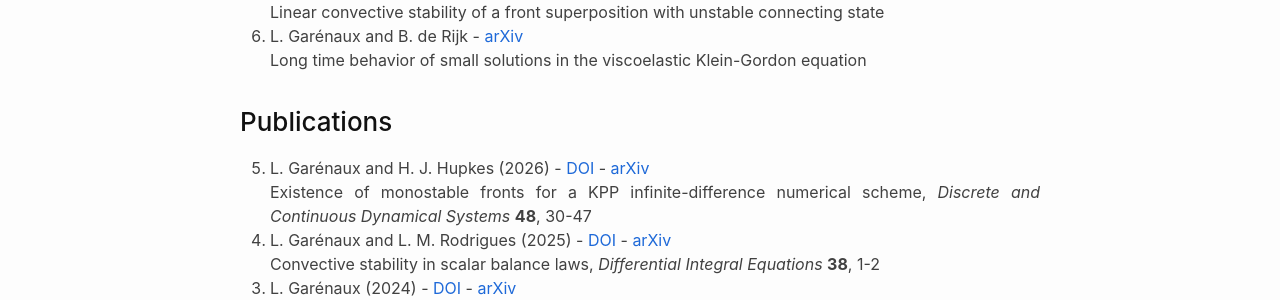
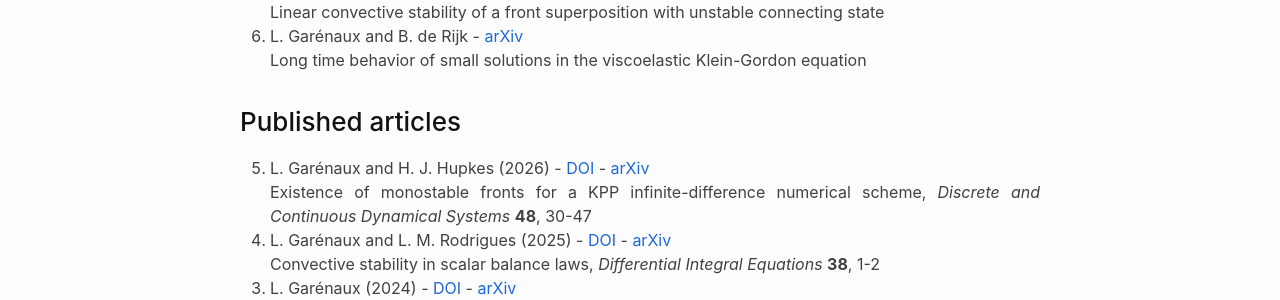
Before and after one commit to louisgarenaux/louisgarenaux.github.io, a Jekyll site: the page built from research.markdown, in a window 1280 px wide. Shown: the part 616-916 px from the top of the page. Built offline with Jekyll 4.4.1, drawn with Linux system fonts in a browser that asks for light colours; nearby versions of some CDN libraries.

Commit message:
Preparing translation : extract article information, place them in _includes and include them in research page.

```diff
--- a/Gemfile
+++ b/Gemfile
@@ -32,3 +32,5 @@ gem "wdm", "~> 0.1", :platforms => [:mingw, :x64_mingw, :mswin]
 # Lock `http_parser.rb` gem to `v0.6.x` on JRuby builds since newer versions of the gem
 # do not have a Java counterpart.
 gem "http_parser.rb", "~> 0.6.0", :platforms => [:jruby]
+
+gem "bigdecimal", "~> 3.3"
--- a/_config.yml
+++ b/_config.yml
@@ -43,6 +43,12 @@ plugins:
   - jekyll-feed
   - jekyll-seo-tag
 
+path:
+  preprints: article-information/preprints.markdown
+  publications: article-information/publications.markdown
+  notes: article-information/notes.markdown
+  memoirs: article-information/memoirs.markdown
+
 minima:
   skin: classic
   nav_pages:
--- /dev/null
+++ b/_includes/article-information/memoirs.markdown
@@ -0,0 +1,6 @@
+
+
+PhD thesis (2022) - [HAL][thesis]
+Asymptotic stability of invasion fronts in reaction-diffusion equations
+
+[thesis]: https://hal.archives-ouvertes.fr/view/index/docid/3726785
--- /dev/null
+++ b/_includes/article-information/notes.markdown
@@ -0,0 +1,8 @@
+
+
+{: start="1"}
+{: reversed="reversed"}
+1. L. Garénaux and B. de Rijk - [arXiv][garenaux-deRijk:note-arxiv]
+Global existence and decay of small solutions in a viscous half Klein–Gordon equation
+
+[garenaux-deRijk:note-arxiv]: https://arxiv.org/abs/2509.13188
--- /dev/null
+++ b/_includes/article-information/preprints.markdown
@@ -0,0 +1,14 @@
+
+
+{: start="8"}
+{: reversed="reversed"}
+1. E. Bukieda, L. Garénaux and B. de Rijk - [arXiv][bukieda-garenaux-deRijk:arxiv]
+Orbital stability of plane waves in the Klein-Gordon equation against localized perturbations
+1. L. Garénaux and B. Hilder - [arXiv][garenaux-Hilder:arxiv]
+Linear convective stability of a front superposition with unstable connecting state
+1. L. Garénaux and B. de Rijk - [arXiv][garenaux-deRijk:arxiv]
+Long time behavior of small solutions in the viscoelastic Klein-Gordon equation
+
+[bukieda-garenaux-deRijk:arxiv]: https://arxiv.org/abs/2506.06029
+[garenaux-Hilder:arxiv]: https://arxiv.org/abs/2503.09522
+[garenaux-deRijk:arxiv]: https://arxiv.org/abs/2402.02220
--- /dev/null
+++ b/_includes/article-information/publications.markdown
@@ -0,0 +1,21 @@
+
+
+{: start="5"}
+{: reversed="reversed"}
+1. L. Garénaux and H. J. Hupkes (2026) - [DOI][garenaux-hupkes:26-doi] - [arXiv][garenaux-hupkes:26-arxiv]
+Existence of monostable fronts for a KPP infinite-difference numerical scheme, _Discrete and Continuous Dynamical Systems_ **48**, 30-47
+1. L. Garénaux and L. M. Rodrigues (2025) - [DOI][garenaux-rodrigues:25-doi] - [arXiv][garenaux-rodrigues:25-arxiv]
+Convective stability in scalar balance laws, _Differential Integral Equations_ **38**, 1-2
+1. L. Garénaux (2024) - [DOI][garenaux:24-doi] - [arXiv][garenaux:24-arxiv]
+Nonlinear convective stability of a critical pulled front undergoing a Turing bifurcation at its back: a case study, _SIAM J. Math. Anal._ **56**, 3
+1. M. Avery and L. Garénaux (2023) - [DOI][avery-garenaux:23-doi] - [arXiv][avery-garenaux:23-arxiv]
+Spectral stability of the critical front in the extended Fisher-KPP equation, _Z. Angew. Math. Phys._ **74**, 71
+
+[garenaux-hupkes:26-doi]: https://doi.org/10.3934/dcds.2025134
+[garenaux-hupkes:26-arxiv]: https://arxiv.org/abs/2412.16580
+[garenaux-rodrigues:25-doi]: https://doi.org/10.57262/die038-0102-71
+[garenaux-rodrigues:25-arxiv]: https://arxiv.org/abs/2401.06677
+[garenaux:24-doi]: https://doi.org/10.1137/21M1451038
+[garenaux:24-arxiv]: https://arxiv.org/abs/2110.02946
+[avery-garenaux:23-doi]: https://doi.org/10.1007/s00033-023-01960-8
+[avery-garenaux:23-arxiv]: https://arxiv.org/abs/2009.01506
--- a/research.markdown
+++ b/research.markdown
@@ -5,6 +5,7 @@
 layout: page
 title: Research
 ---
+
 
 ## External links
 
@@ -14,64 +15,35 @@ title: Research
 - [Research Gate][researchgate]
 - [zbMATH][zbmath]
 
-## Research texts
-
-### Preprints
-
-{: start="8"}
-{: reversed="reversed"}
-1. E. Bukieda, L. Garénaux and B. de Rijk - [arXiv][bukieda-garenaux-deRijk:arxiv]
-Orbital stability of plane waves in the Klein-Gordon equation against localized perturbations
-1. L. Garénaux and B. Hilder - [arXiv][garenaux-Hilder:arxiv]
-Linear convective stability of a front superposition with unstable connecting state
-1. L. Garénaux and B. de Rijk - [arXiv][garenaux-deRijk:arxiv]
-Long time behavior of small solutions in the viscoelastic Klein-Gordon equation
-
-### Publications
-
-{: start="5"}
-{: reversed="reversed"}
-1. L. Garénaux and H. J. Hupkes (2026) - [DOI][garenaux-hupkes:26-doi] - [arXiv][garenaux-hupkes:26-arxiv]
-Existence of monostable fronts for a KPP infinite-difference numerical scheme, _Discrete and Continuous Dynamical Systems_ **48**, 30-47
-1. L. Garénaux and L. M. Rodrigues (2025) - [DOI][garenaux-rodrigues:25-doi] - [arXiv][garenaux-rodrigues:25-arxiv]
-Convective stability in scalar balance laws, _Differential Integral Equations_ **38**, 1-2
-1. L. Garénaux (2024) - [DOI][garenaux:24-doi] - [arXiv][garenaux:24-arxiv]
-Nonlinear convective stability of a critical pulled front undergoing a Turing bifurcation at its back: a case study, _SIAM J. Math. Anal._ **56**, 3
-1. M. Avery and L. Garénaux (2023) - [DOI][avery-garenaux:23-doi] - [arXiv][avery-garenaux:23-arxiv]
-Spectral stability of the critical front in the extended Fisher-KPP equation, _Z. Angew. Math. Phys._ **74**, 71
-
-
-### Unpublished notes
-
-{: start="1"}
-{: reversed="reversed"}
-1. L. Garénaux and B. de Rijk - [arXiv][garenaux-deRijk:note-arxiv]
-Global existence and decay of small solutions in a viscous half Klein–Gordon equation
-
-### Memoir
-
-PhD thesis (2022) - [HAL][thesis]
-Asymptotic stability of invasion fronts in reaction-diffusion equations
-
 [hal]: https://hal.science/search/index/?q=*&authIdPerson_i=736625
 [orcid]: https://orcid.org/0000-0001-5729-5995
 [arxiv]: https://arxiv.org/a/garenaux_l_1.html
 [researchgate]: https://www.researchgate.net/profile/Louis-Garenaux-2
 [zbmath]: https://zbmath.org/?ml=3&ml-1-f=any&ml-1-v=&ml-1-op=and&ml-2-f=au&ml-2-v=Garenaux&ml-2-op=and&ml-3-f=ti&ml-3-v=&dt=j&dt=a&dt=b&dt=p
 
-[bukieda-garenaux-deRijk:arxiv]: https://arxiv.org/abs/2506.06029
-[garenaux-Hilder:arxiv]: https://arxiv.org/abs/2503.09522
-[garenaux-deRijk:arxiv]: https://arxiv.org/abs/2402.02220
 
-[garenaux-hupkes:26-doi]: https://doi.org/10.3934/dcds.2025134
-[garenaux-hupkes:26-arxiv]: https://arxiv.org/abs/2412.16580
-[garenaux-rodrigues:25-doi]: https://doi.org/10.57262/die038-0102-71
-[garenaux-rodrigues:25-arxiv]: https://arxiv.org/abs/2401.06677
-[garenaux:24-doi]: https://doi.org/10.1137/21M1451038
-[garenaux:24-arxiv]: https://arxiv.org/abs/2110.02946
-[avery-garenaux:23-doi]: https://doi.org/10.1007/s00033-023-01960-8
-[avery-garenaux:23-arxiv]: https://arxiv.org/abs/2009.01506
+## Research texts
 
-[garenaux-deRijk:note-arxiv]: https://arxiv.org/abs/2509.13188
+### Preprints
 
-[thesis]: https://hal.archives-ouvertes.fr/view/index/docid/3726785
+{%- if site.path.preprints -%}
+  {% include {{ site.path.preprints }} %}
+{%- endif -%}
+
+### Published articles
+
+{%- if site.path.publications -%}
+  {% include {{ site.path.publications }} %}
+{%- endif -%}
+
+### Unpublished notes
+
+{%- if site.path.notes -%}
+  {% include {{ site.path.notes }} %}
+{%- endif -%}
+
+### Memoir
+
+{%- if site.path.memoirs -%}
+  {% include {{ site.path.memoirs }} %}
+{%- endif -%}
```
Also changed, not shown: Gemfile.lock, 2 other files.
